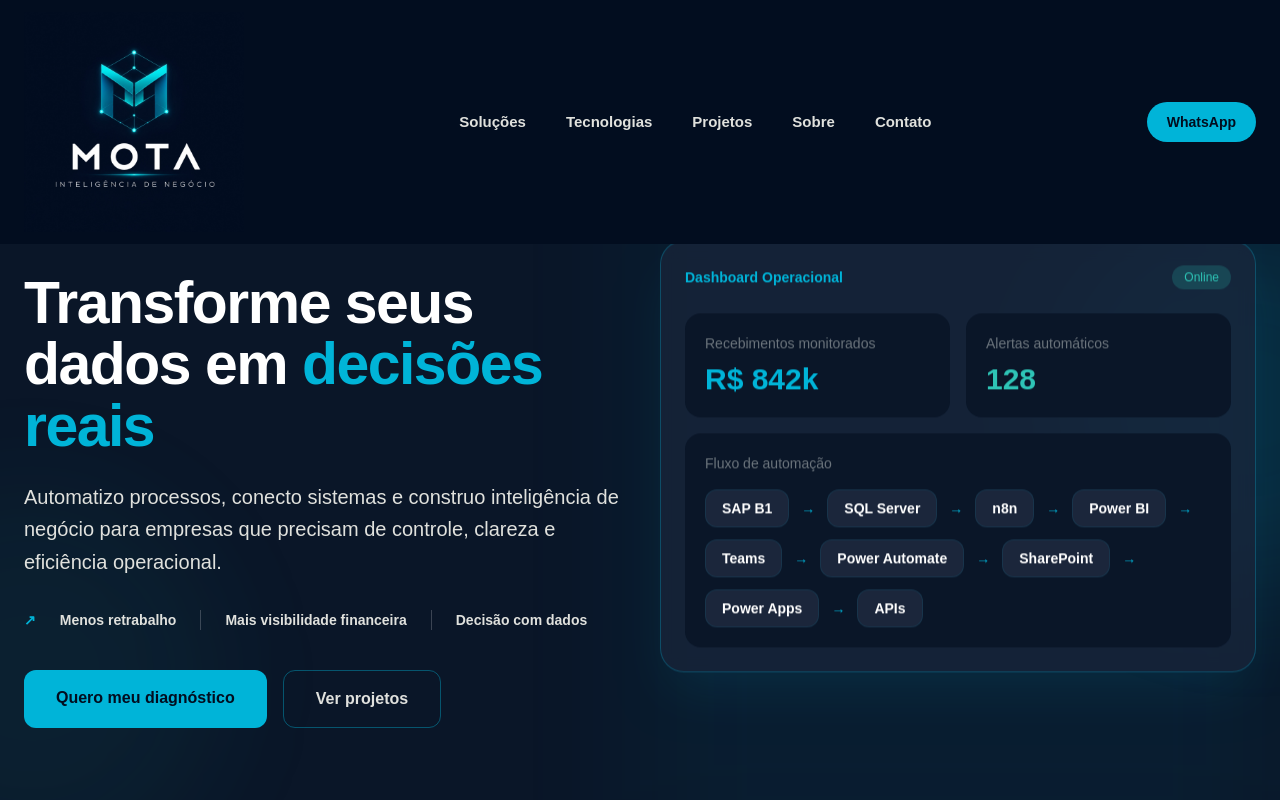
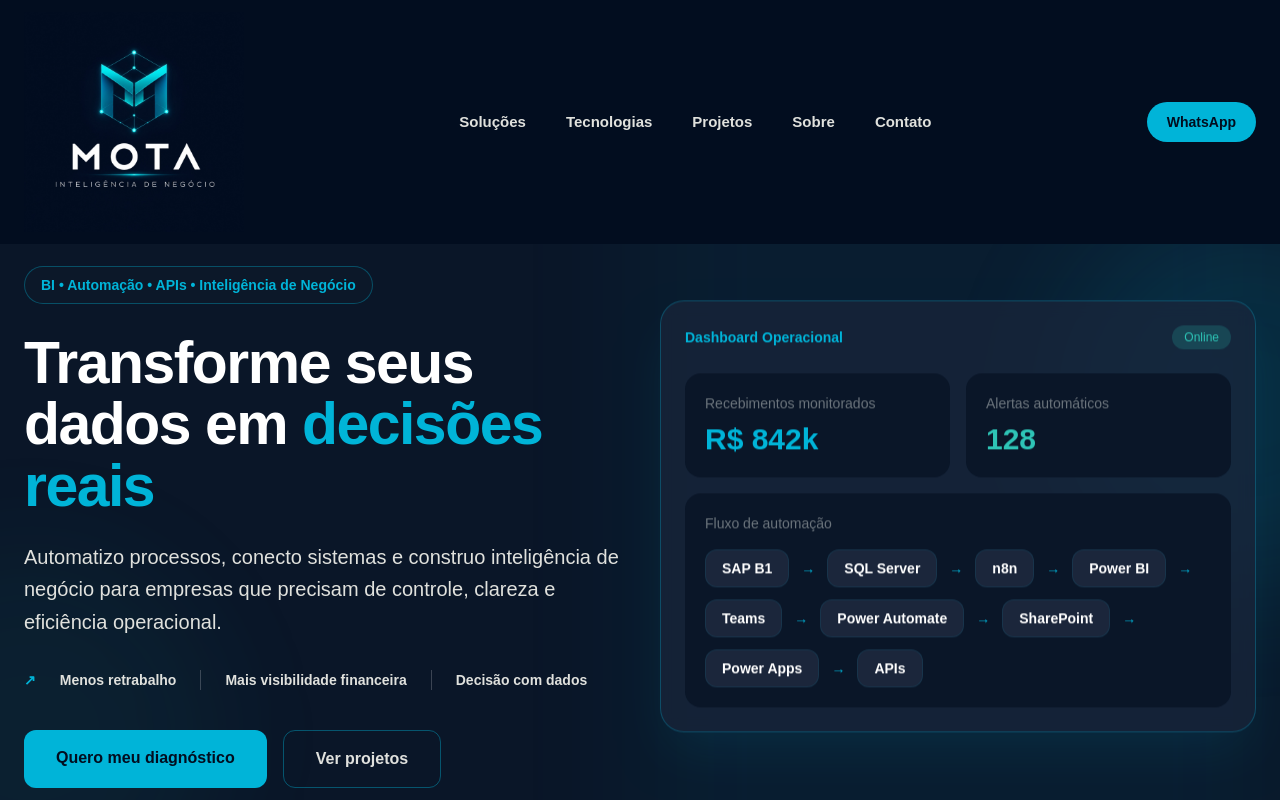
Before and after one commit to rmota13/mota-inteligencia-site, a Next.js app: page / in a window 1280 px wide. Shown: the top 800 px of the page. Built offline with nearby package versions, Linux system fonts and the light colour scheme.

Commit message:
Refina hero e dashboard operacional

```diff
--- a/app/page.tsx
+++ b/app/page.tsx
@@ -290,7 +290,7 @@
           </a>
         </div>
       </header>
-            <section className="relative bg-[#0A1628] pt-[115px] md:pt-[160px]">
+            <section className="relative bg-[#0A1628] pt-[208px] md:pt-[220px]">
         <div className="absolute right-0 top-0 h-full w-1/2 bg-[#00B4D8]/5 blur-3xl" />
         <div className="absolute -right-40 top-52 h-96 w-96 rounded-full bg-[#00B4D8]/20 blur-3xl glowPulse" />
         <div className="absolute -left-40 bottom-0 h-96 w-96 rounded-full bg-[#2EC4B6]/10 blur-3xl glowPulse" />
```
